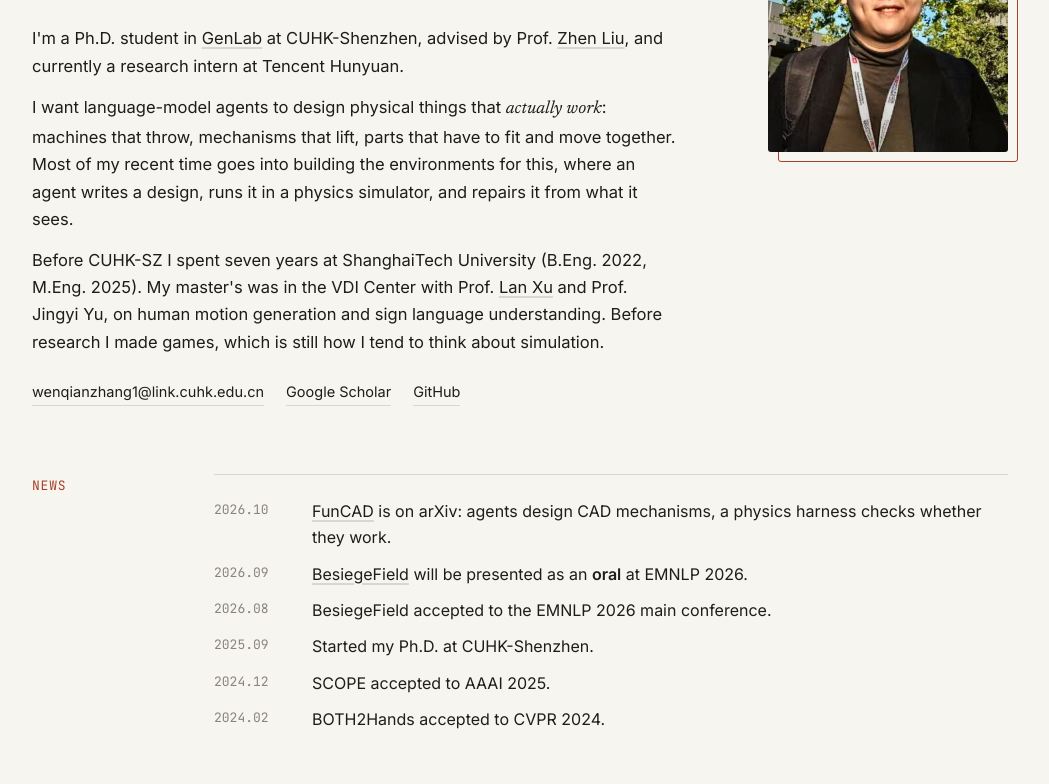
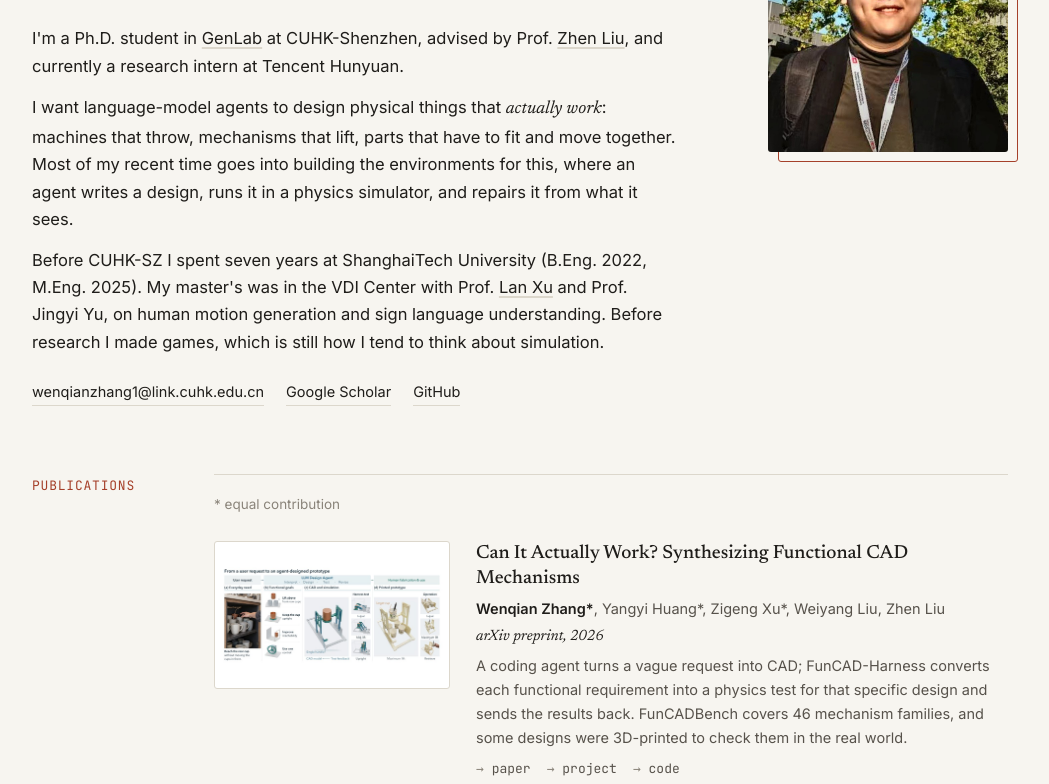
Before and after one commit to Godheritage/Godheritage.github.io, a plain HTML site: page AboutMe/index.html in a window 1280 px wide. Shown: the part 168-952 px from the top of the page, without its empty margins (120-1169 px from the left). Drawn offline with Linux system fonts and the light colour scheme.

Commit message:
AboutMe: drop News section
Co-Authored-By: Claude Opus 5.5 (1M context) <noreply@anthropic.com>

```diff
--- a/AboutMe/index.html
+++ b/AboutMe/index.html
@@ -77,9 +77,6 @@
     }
     .body { border-top: 1px solid var(--rule); padding-top: 18px; min-width: 0; }
 
-    /* news */
-    .news { list-style: none; margin: 0; padding: 0; }
-    .news li { display: grid; grid-template-columns: 82px 1fr; gap: 16px; padding: 5px 0; }
     .date { font: 13px/1.9 var(--mono); color: var(--ink-3); white-space: nowrap; }
 
     /* publications */
@@ -137,7 +134,6 @@
       .logo { width: 44px; height: 44px; grid-row: span 3; }
       .row .date { text-align: left; grid-column: 2; grid-row: 1; }
       .what { grid-column: 2; }
-      .news li { grid-template-columns: 1fr; gap: 0; }
     }
   </style>
 </head>
@@ -167,19 +163,6 @@
     </figure>
   </header>
 
-  <section id="news">
-    <h2>News</h2>
-    <div class="body">
-      <ul class="news">
-        <li><span class="date">2026.10</span><span><a href="https://arxiv.org/abs/2610.26861">FunCAD</a> is on arXiv: agents design CAD mechanisms, a physics harness checks whether they work.</span></li>
-        <li><span class="date">2026.09</span><span><a href="https://besiegefield.github.io/">BesiegeField</a> will be presented as an <b>oral</b> at EMNLP 2026.</span></li>
-        <li><span class="date">2026.08</span><span>BesiegeField accepted to the EMNLP 2026 main conference.</span></li>
-        <li><span class="date">2025.09</span><span>Started my Ph.D. at CUHK-Shenzhen.</span></li>
-        <li><span class="date">2024.12</span><span>SCOPE accepted to AAAI 2025.</span></li>
-        <li><span class="date">2024.02</span><span>BOTH2Hands accepted to CVPR 2024.</span></li>
-      </ul>
-    </div>
-  </section>
 
   <section id="publications">
     <h2>Publications</h2>
@@ -264,7 +247,6 @@
   <section id="experience">
     <h2>Experience</h2>
     <div class="body">
-      <!-- TODO confirm start date and team name for Hunyuan -->
       <div class="row">
         <span class="logo"><img src="images/logo_hunyuan.png" alt="Tencent Hunyuan" loading="lazy"></span>
         <span class="org">Tencent Hunyuan</span>
```
